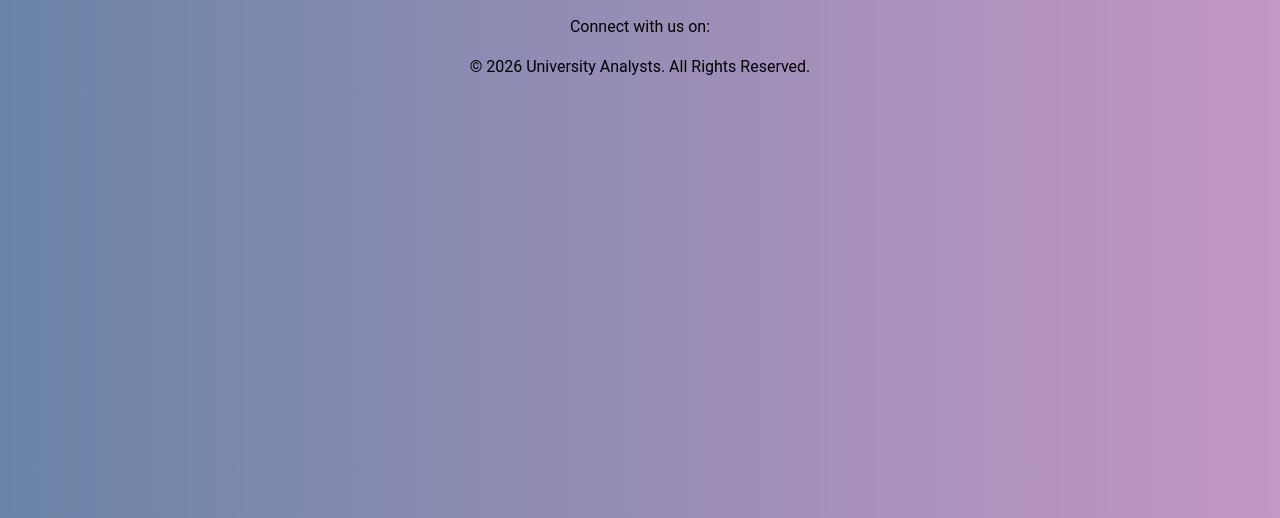
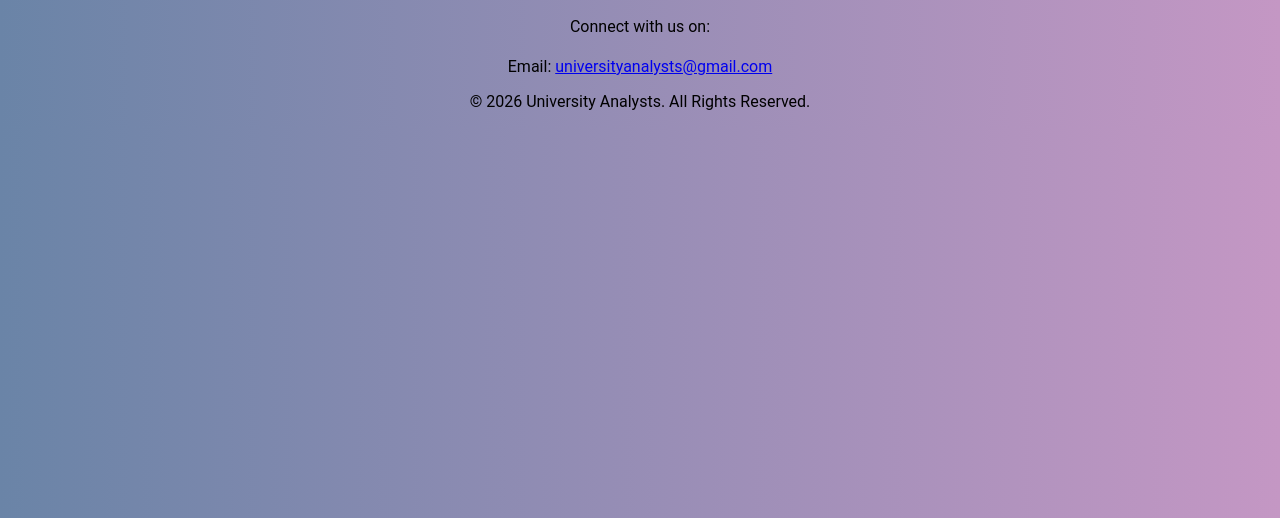
Before and after one commit to kawengojohn/universityanalysts, a plain HTML site: page index.html in a window 1280 px wide. Shown: the part 282-800 px from the top of the page. Drawn offline with nearby package versions, Linux system fonts and the light colour scheme.

Commit message:
Add email contact to footer section
Added email contact information to the footer.

```diff
--- a/index.html
+++ b/index.html
@@ -92,6 +92,9 @@
         <a href="https://www.facebook.com/share/1EQnofPMsB/"><ion-icon name="logo-facebook" class="Facebook"></ion-icon></a>
         <a href="https://www.tiktok.com/@universityanalysts?_r=1&_d=f40imiea89f2he&sec_uid=MS4wLjABAAAAFJ3F731VJjxExEP2ob0n9FKTwyL6mwos8QEML4iKbdV05k_LY4s7JM3Uza2vNX-_&share_author_id=7649660874764567570&sharer_language=en&source=h5_m&u_code=f41c3keidc63i3&timestamp=1784896382&user_id=7649660874764567570&sec_user_id=MS4wLjABAAAAFJ3F731VJjxExEP2ob0n9FKTwyL6mwos8QEML4iKbdV05k_LY4s7JM3Uza2vNX-_&item_author_type=1&utm_source=copy&utm_campaign=client_share&utm_medium=android&share_iid=7661950654500587285&share_link_id=17ab6f1a-6eb3-4fb8-a76a-043f11a138c8&share_app_id=1233&ugbiz_name=ACCOUNT&ug_btm=b8727%2Cb7360&social_share_type=5&enable_checksum=1"><ion-icon name="logo-tiktok" class="TikTok"></ion-icon></a>
     </div>
+    <div>
+        <p style="text-align: center;">Email: <a href="mailto:universityanalysts@gmail.com">universityanalysts@gmail.com</a></p>
+    </div>
     <script type="module" src="https://unpkg.com/ionicons@8.0.13/dist/ionicons/ionicons.esm.js"></script>
     <script nomodule src="https://unpkg.com/ionicons@8.0.13/dist/ionicons/ionicons.js"></script>
     <p class="rights">&copy; 2026 University Analysts. All Rights Reserved.</p>
```
